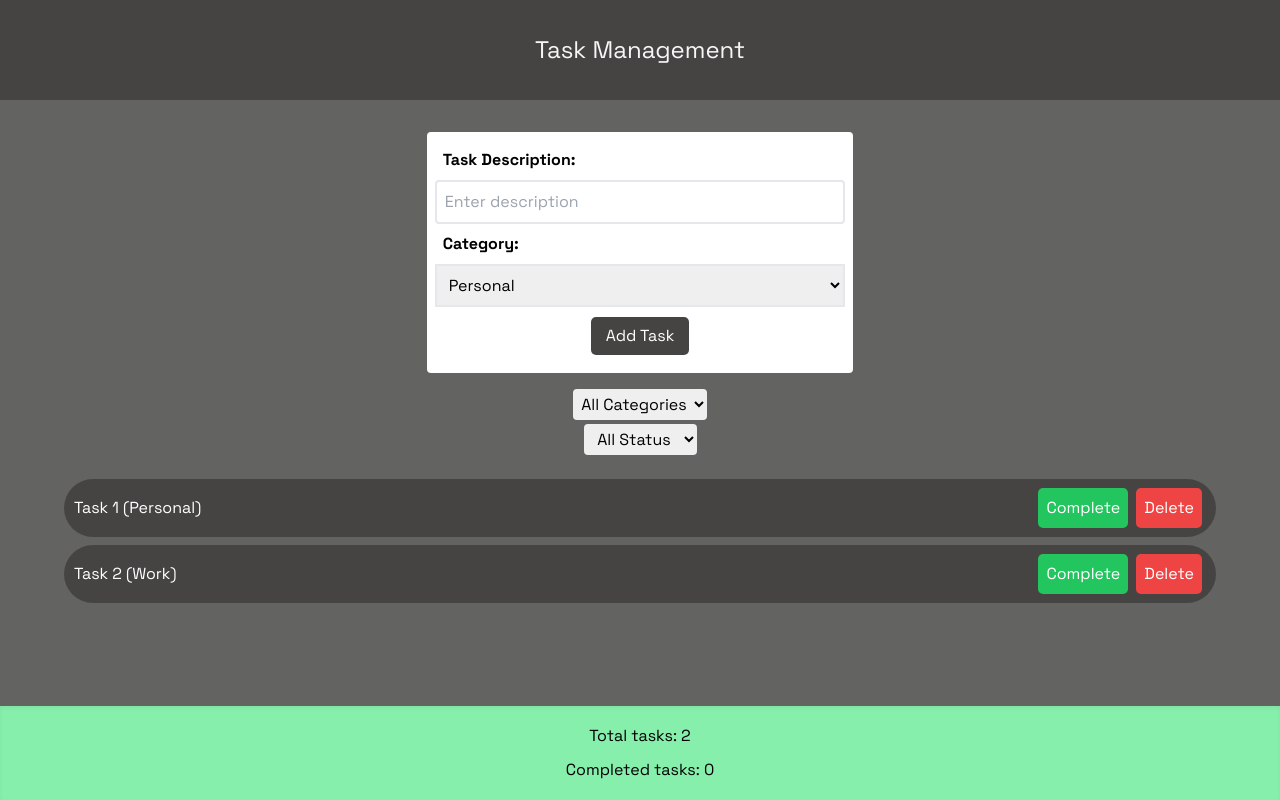
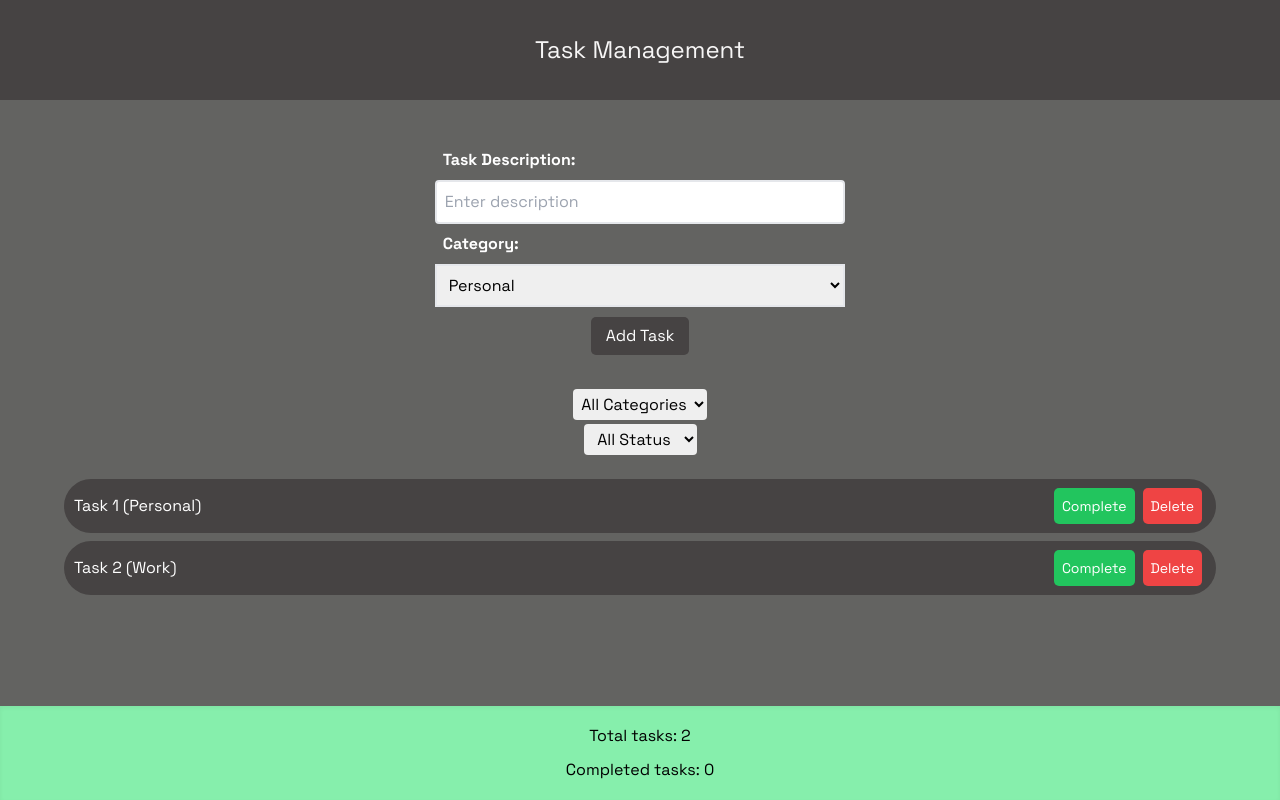
Before and after one commit to Nooah12/TMT, a Next.js app: page / in a window 1280 px wide. Built offline with nearby package versions, Linux system fonts and the light colour scheme.

Commit message:
removed some comments

```diff
--- a/src/app/globals.css
+++ b/src/app/globals.css
@@ -16,7 +16,6 @@
 .delete-btn {
   @apply bg-red-500 text-white hover:bg-red-600;
 }
-
 
 * {
   box-sizing: border-box;
--- a/src/app/page.tsx
+++ b/src/app/page.tsx
@@ -28,20 +28,17 @@ export default function Home() {
       completed: false, // Always false for new tasks
     };
     // Add the new task to the tasks array
-    setTasks([...tasks, newTask]); // fungerar ändå??
+    setTasks([...tasks, newTask]);
   };
 
   const handleCategoryFilter = (category: string) => {
     setSelectedCategory(category);
-    // category filtering logic here??
   };
 
   const handleStatusFilter = (status: string) => {
     setSelectedStatus(status);
-    // and status here??
   };
 
-  // toggling behavior
   const handleCompleteTask = (id: number) => {
     const updatedTasks = tasks.map(task =>
       task.id === id ? { ...task, completed: !task.completed } : task //!task.completed means that it will always shift the current completed status
--- a/src/components/CategoryFilter/CategoryFilter.tsx
+++ b/src/components/CategoryFilter/CategoryFilter.tsx
@@ -1,4 +1,3 @@
-// best way to do it with dynamically options??
 'use client'
 
 type CategoryFilterProps = {
@@ -8,15 +7,13 @@ type CategoryFilterProps = {
 };
 
 const CategoryFilter = ({ categories, selectedCategory, onChange }: CategoryFilterProps) => {
-  //categories = ['Personal', 'Work'];
   return (
     <select className="mb-1 p-1 rounded text-center"
       value={selectedCategory}
-      onChange={(e) => onChange(e.target.value)} // Pass the selected category to the parent component
-      role="combobox"  // Ensures we satisfy the 'getByRole' selector in tests
+      onChange={(e) => onChange(e.target.value)}
+      role="combobox"
     >
       <option value="">All Categories</option>
-      {/* Dynamically render options based on the categories prop ?? something wrong?? '*/}
       {categories.map((category, index) => (
         <option key={index} value={category}>
           {category}
--- a/src/components/StatusFilter/StatusFilter.tsx
+++ b/src/components/StatusFilter/StatusFilter.tsx
@@ -9,7 +9,7 @@ const StatusFilter = ({ selectedStatus, onChange }:StatusFilterProps) => {
   return (
     <select className="mb-4 p-1 rounded text-center"
       value={selectedStatus}
-      onChange={(e) => onChange(e.target.value)} // called when a new option is selected, and it passes the selected value (completed, pending, or an empty string for "All") to the parent component.
+      onChange={(e) => onChange(e.target.value)}
       role="combobox"  // ensures we satisfy the 'getByRole' selector in tests?
     >
       <option value="all">All Status</option>
--- a/src/components/TaskInputForm/TaskInputForm.tsx
+++ b/src/components/TaskInputForm/TaskInputForm.tsx
@@ -15,29 +15,26 @@ const taskInputForm = ({onAddTask}:taskInputFormProps) => {
     if (description.trim() === '') {
       return alert('You need to type something!')
     }
-
-    // Call onAddTask with the description and category
     onAddTask(description, category);
-
     // reset form after submission
     setDescription('');
   };
 
   return (
     <section className="w-full mb-4">
-      <div className="bg-white p-2 m-auto w-3/4 md:w-2/4 lg:w-1/3 2xl:w-1/4 rounded">
+      <div className="p-2 m-auto w-3/4 md:w-2/4 lg:w-1/3 2xl:w-1/4 rounded">
         <div className="flex flex-col text-start ">
-          <label className="p-2 font-bold" htmlFor="description">Task Description:</label>
+          <label className="text-white p-2 font-bold" htmlFor="description">Task Description:</label>
           <input className="p-2 border-2 rounded" value={description} id="description" placeholder="Enter description"
             onChange={(e) => setDescription(e.target.value)} // Update description state
           />
         </div>
         <div className="flex flex-col text-start">
-          <label className="p-2 font-bold" htmlFor="category">Category:</label>
+          <label className="text-white p-2 font-bold" htmlFor="category">Category:</label>
           <select className="p-2 border-2" value={category} id="category" name="category"
-            onChange={(e) => setCategory(e.target.value)} // update category state
+            onChange={(e) => setCategory(e.target.value)}
           >
-            <option value="Personal">Personal</option> {/* behöver stort P för testet */}
+            <option value="Personal">Personal</option>
             <option value="Work">Work</option>
           </select>
         </div>
--- a/src/components/TaskList/TaskList.tsx
+++ b/src/components/TaskList/TaskList.tsx
@@ -3,7 +3,7 @@ import { Task } from '@/utils/types';
 
 type TaskListProps = {
   tasks?: Task[]; // Mark tasks as optional to avoid undefined issues
-  onCompleteTask: (id: number) => void; // do I need id:number here?
+  onCompleteTask: (id: number) => void;
   onDeleteTask: (id: number) => void;
 };
 
@@ -16,7 +16,7 @@ const TaskList = ({ tasks = [], onCompleteTask, onDeleteTask }:TaskListProps) =>
         ) : (
           tasks.map((task) => {
             const buttonText = task.completed ? 'Undo' : 'Complete';
-            const completeButtonClass = task.completed ? 'undo-btn text-sm md:text-base m-1 p-2' : 'complete-btn text-sm md:text-base m-1 p-2';
+            const completeButtonClass = task.completed ? 'undo-btn text-sm m-1 p-2' : 'complete-btn text-sm m-1 p-2';
             return (
             <li className='flex items-center justify-between' key={task.id}>
               <div className='m-0'>
@@ -24,7 +24,7 @@ const TaskList = ({ tasks = [], onCompleteTask, onDeleteTask }:TaskListProps) =>
               </div>
               <div>
                 <button className={completeButtonClass} onClick={() => onCompleteTask(task.id)}>{buttonText}</button>
-                <button className='delete-btn text-sm md:text-base m-1 p-2' onClick={() => onDeleteTask(task.id)}>Delete</button>
+                <button className='delete-btn text-sm m-1 p-2' onClick={() => onDeleteTask(task.id)}>Delete</button>
               </div>
             </li>
             );
```
